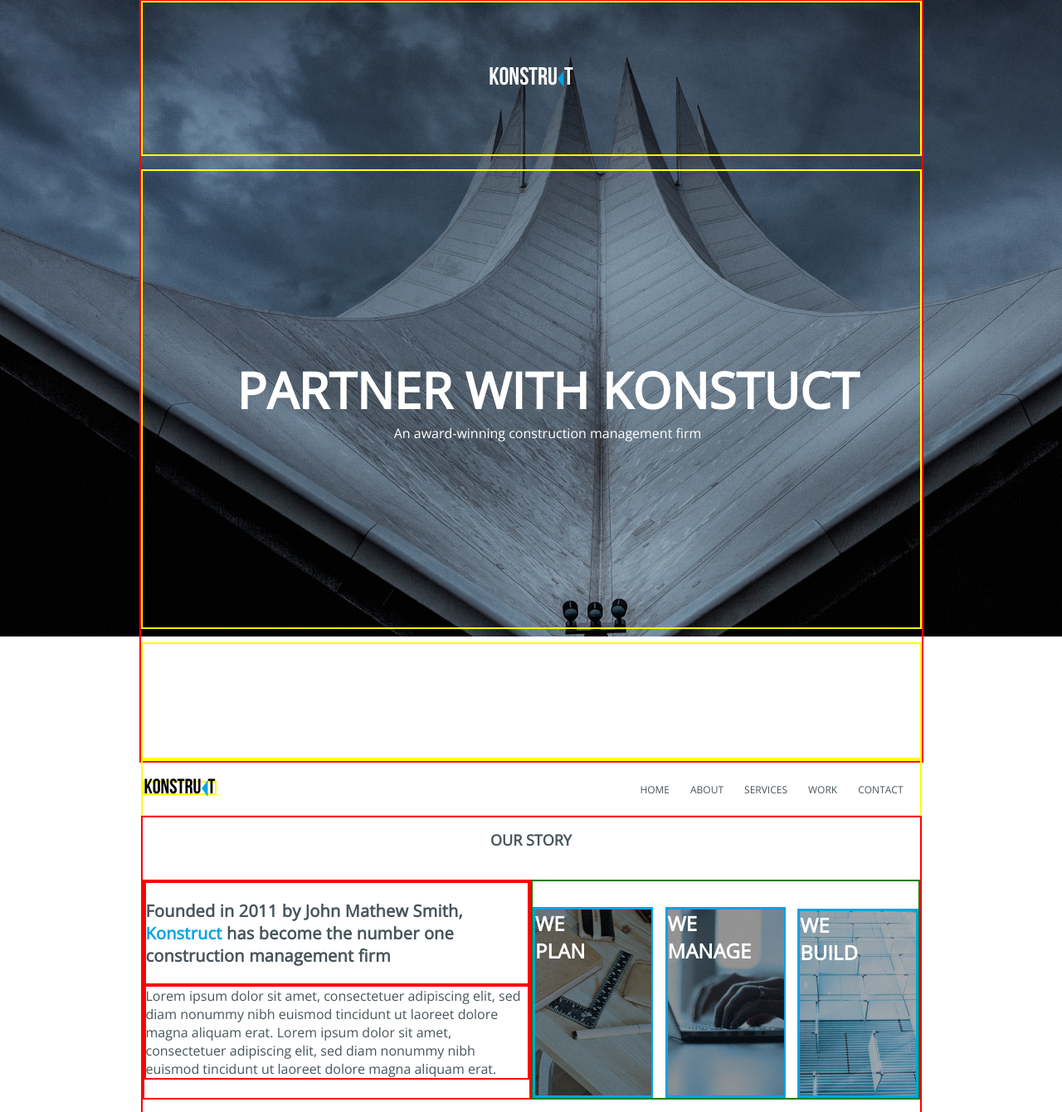
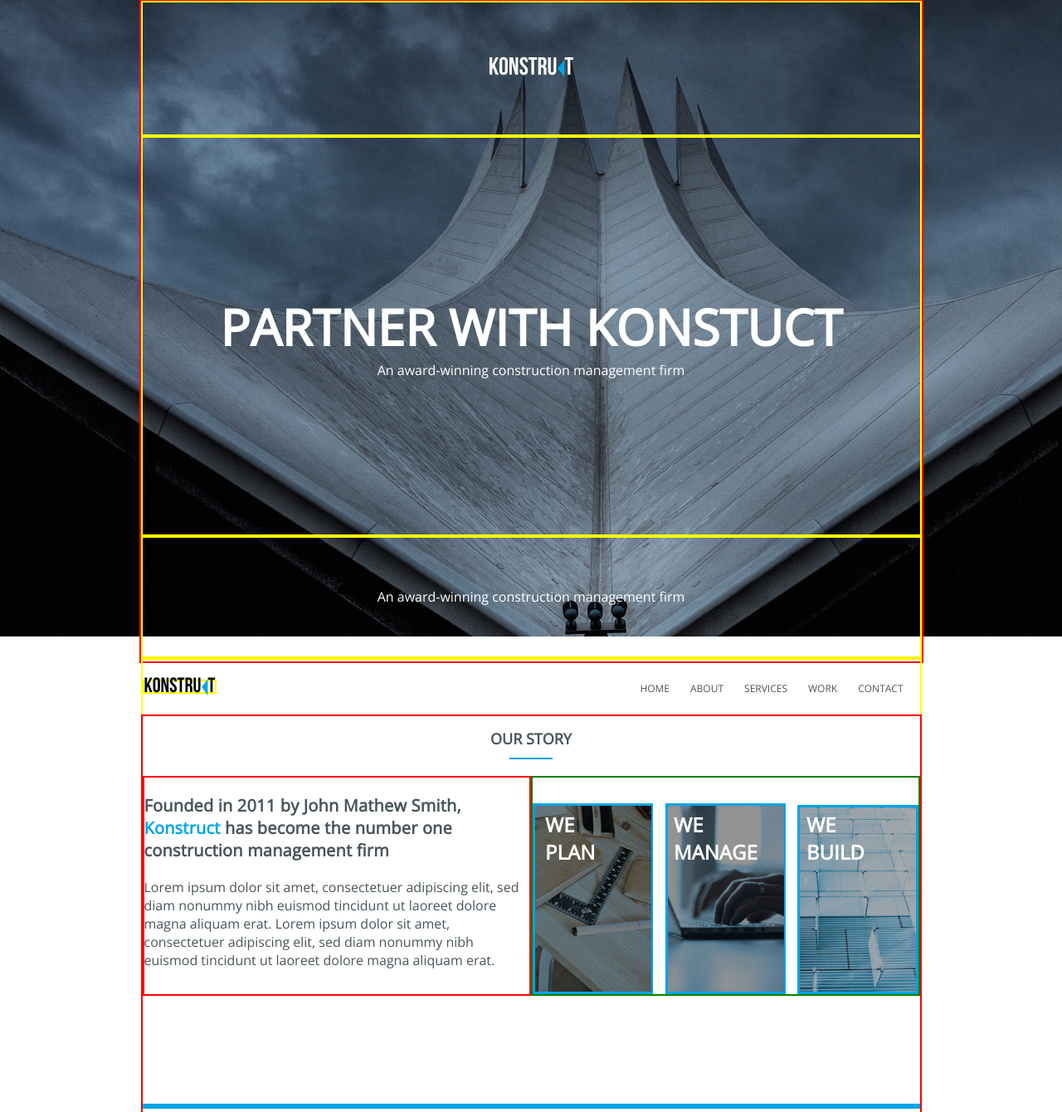
Before and after one commit to AlinaBondarenko1/MyProject, a plain HTML site: page Index.html in a window 1280 px wide. Shown: the part 1-1341 px from the top of the page at 83% size. Drawn offline with nearby package versions, Linux system fonts and the light colour scheme.

Commit message:
Finishing the first section

```diff
--- a/Css/Style.css
+++ b/Css/Style.css
@@ -29,7 +29,7 @@ body {
 	flex-direction: columns;
 	justify-content: space-around;
 
-	height: 115vh;
+	height: 100vh;
 	background: url("../Img/bg.jpg") no-repeat;
 }
 
@@ -66,7 +66,7 @@ body {
 
 .header_content_down {
 	border: 2px solid yellow;
-	height: 15%;
+	height: 18%;
 	display: flex;
 	flex-direction: column;
 	justify-content: center;
@@ -119,7 +119,6 @@ nav li a:hover{
 	font-style: normal;
 	font-weight: bold;
 	color: #00A4E5;
-	border: 3px solid #00A4E5;
 }
 
 .box_content {
@@ -142,6 +141,13 @@ nav li a:hover{
 	font-weight: bold;
 	font-size: 18px;
 	line-height: 25px;
+	margin-bottom: 10px;
+}
+
+.line {
+	display: flex;
+	justify-content: center;
+	align-items: center;
 }
 
 .Box_All_Content{
@@ -160,7 +166,7 @@ nav li a:hover{
 
 .cont_col_1 {
 	display: flex;
-	border: 2px solid red;
+	/*border: 2px solid red;*/
 }
 
 .cont_col_1 h3{
@@ -173,12 +179,12 @@ nav li a:hover{
 .cont_col_2 {
 	display: flex;
 	align-items: flex-end;
-	border: 2px solid red;
+/*	border: 2px solid red;*/
 }
 
 .cont_col_2 span{
 	display: flex;
-	border: 2px solid red;
+	/*border: 2px solid red;*/
 	font-style: normal;
 	font-weight: normal;
 	font-size: 13px;
@@ -192,13 +198,13 @@ nav li a:hover{
 	width: 50%;
 	align-items: flex-end;
 	justify-content: space-between;
+	position: relative;
 }
 
 .cont_row_1 {
 	display: flex;
 	width: 30%;
 	border: 3px solid #00A4E5;
-	position: relative;
 }
 
 .cont_row_2 {
@@ -213,8 +219,31 @@ nav li a:hover{
 	border: 3px solid #00A4E5;
 }
 
-.cont_row h2{
+.cont_row_1 h2{
 	position: absolute;
 	color: white;
 	margin: 0;
+	left: 15px;
+	top: 40px;
 }
+
+.cont_row_2 h2{
+	position: absolute;
+	color: white;
+	margin: 0;
+	left: 170px;
+	top: 40px;
+}
+
+.cont_row_3 h2{
+	position: absolute;
+	color: white;
+	margin: 0;
+	left: 330px;
+	top: 40px;
+}
+
+.box2{
+	margin-top: 130px;
+	border: 3px solid #00A4E5;
+}
--- a/Index.html
+++ b/Index.html
@@ -13,16 +13,16 @@
 		<div class="container">
 			<div class="logo">
 				<div>KONSTRU</div>
-				<div><img src="Img/Triangle.png" alt="triangle" width="8,36" height="20,91"></div>
+				<div><img src="Img/Triangle.png" alt="triangle" width="9" height="21"></div>
 				<div>T</div>
 			</div>
-			<dir class="header_content_centr">
+			<div class="header_content_centr">
 				<h1>PARTNER WITH KONSTUCT</h1>
 				<span>An award-winning construction management firm</span>
-			</dir>
-			<dir class="header_content_down">
+			</div>
+			<div class="header_content_down">
 				<span>An award-winning construction management firm</span>
-			</dir>
+			</div>
 				<div class="menu">
 					<div class="logo_menu">
 						<div>KONSTRU</div>
@@ -40,11 +40,14 @@
 					<div class="box_content">
 						<div class="box1">
 							<h2>OUR STORY</h2>
+							<div class="line"><img src="Img/Line.png" alt="line"></div>
 						</div>
 						<div class="Box_All_Content">
 							<div class="cont_col">
-								<div class="cont_col_1"><h3>Founded in 2011 by John Mathew Smith, <span style="color: #00A4E5;">Konstruct</span> has become the number one construction management firm</h3-></div>
-								<div class="cont_col_2">Lorem ipsum dolor sit amet, consectetuer adipiscing elit, sed diam nonummy nibh euismod tincidunt ut laoreet dolore magna aliquam erat. Lorem ipsum dolor sit amet, consectetuer adipiscing elit, sed diam nonummy nibh euismod tincidunt ut laoreet dolore magna aliquam erat.</span></div>
+								<div class="cont_col_1"><h3>Founded in 2011 by John Mathew Smith, <span style="color: #00A4E5;">Konstruct</span> has become the number one construction management firm</h3->
+								</div>
+								<div class="cont_col_2">Lorem ipsum dolor sit amet, consectetuer adipiscing elit, sed diam nonummy nibh euismod tincidunt ut laoreet dolore magna aliquam erat. Lorem ipsum dolor sit amet, consectetuer adipiscing elit, sed diam nonummy nibh euismod tincidunt ut laoreet dolore magna aliquam erat.</span>
+								</div>
 							</div>
 							<div class="cont_row">
 								<div class="cont_row_1">
@@ -59,10 +62,12 @@
 										<h2>WE <br> BUILD</h2>
 										<img src="Img/Bitmap3.jpg" alt="Img1">
 								</div>
-
-								</div>
+							</div>
 						</div>
 
+						<div class="box2">
+
+						</div>
 				</div>
 		</div>
 	</div>
```
Also changed, not shown: Img/Line.png (added).
